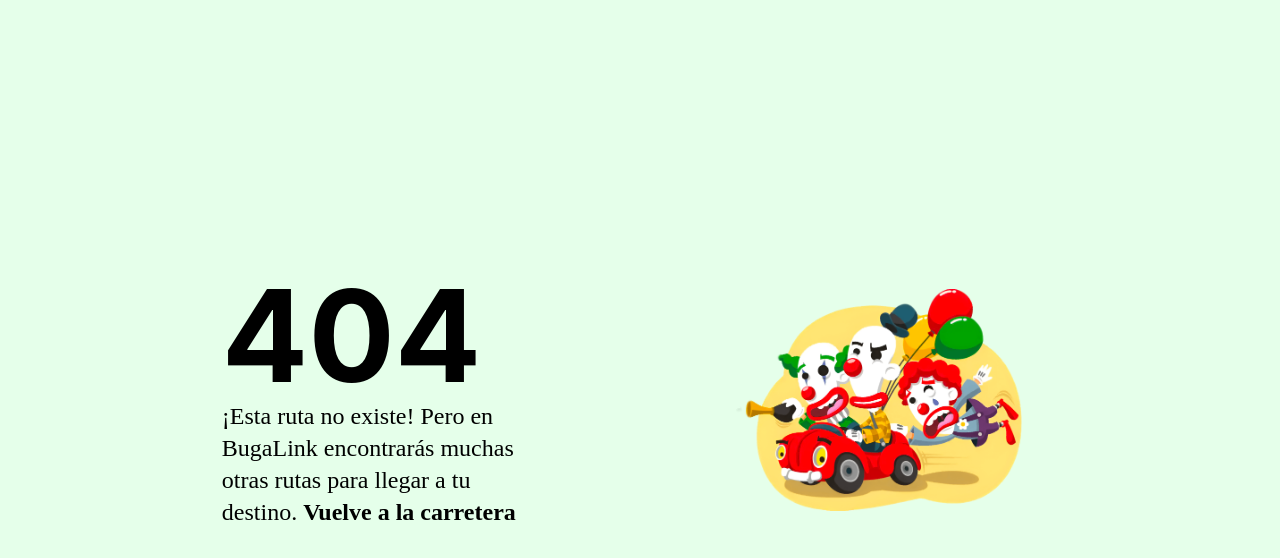
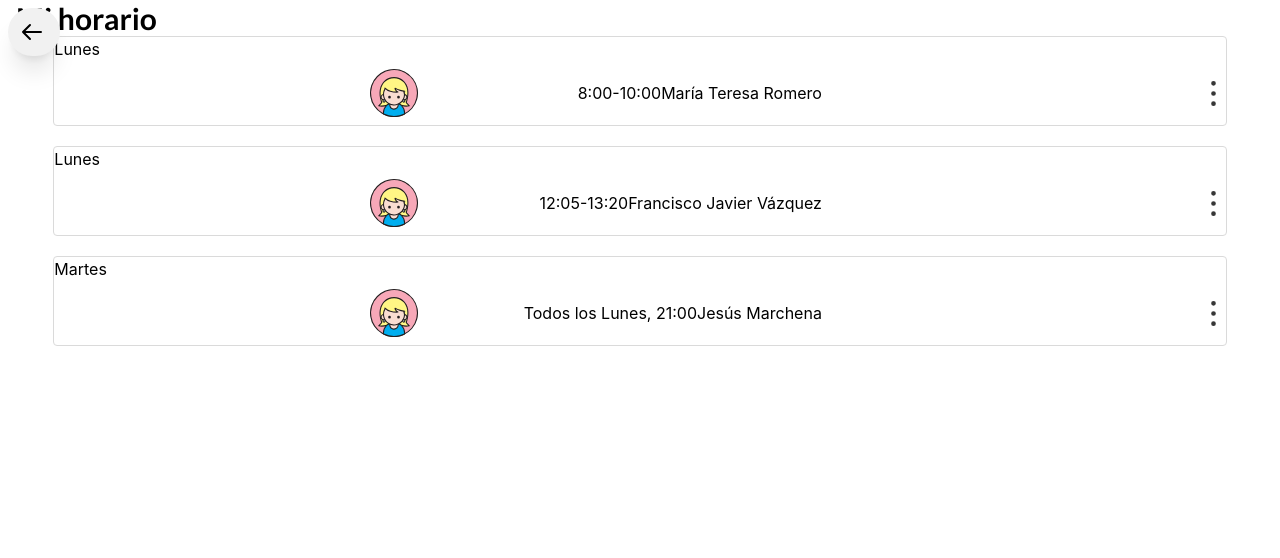
Before and after one commit to ISPP-Grupo5/BugaLink, a Next.js app in the folder bugalink-frontend/: page /schedule/myS in a window 1280 px wide. Before the commit this address had no page. Shown: the top 558 px of the page. Built offline with nearby package versions, Linux system fonts and the light colour scheme.

Commit message:
feat: "My schedule added"

```diff
--- /dev/null
+++ b/bugalink-frontend/components/schedule/index.tsx
@@ -0,0 +1,32 @@
+import React from 'react';
+import Avatar from '/public/assets/avatar.svg';
+import Dots from '/public/assets/dots.svg';
+
+
+export default function TripCard({
+    day,
+    name,
+    avatar,
+    date,
+    dots,
+  }) {
+    return (
+      <div className="card border-border-color border-solid border rounded mb-5 pb-2 w-11/12">
+        {day}
+        <div className="grid grid-cols-3 gap-x-10 items-center">
+          <div className="grid place-items-center mt-2 justify-end relative">
+            {/* <img src={avatar} /> */}
+            <Avatar />
+          </div>
+          <div className="grid place-items-center mt-2 justify-end relative">
+            {date}
+            {name}
+          </div>
+          <div className="grid place-items-center mt-2 justify-end relative">
+            {/* <img src={dots} /> */}
+            <Dots />
+          </div>
+        </div>
+      </div>
+    );
+  }
--- a/bugalink-frontend/pages/index.tsx
+++ b/bugalink-frontend/pages/index.tsx
@@ -8,61 +8,66 @@ import Calendar from '/public/icons/Vista-Principal/calendar.svg';
 
 export default function Home() {
   return (
-
-      <div className='h-full w-full bg-baseOrigin'>
-
+    <div className="h-full w-full bg-baseOrigin">
       <div className="flex flex-col">
-          <span className='relative grid grid-cols-2 mt-0.5'>
-
-            <div className='text-center text-ellipsis mt-12'>
-              <p className='text-3xl inline-block align-botton font-semibold'> Hola, Pedro</p>
+        <span className="relative grid grid-cols-2 mt-0.5">
+          <div className="text-center text-ellipsis mt-12">
+            <p className="text-3xl inline-block align-botton font-semibold">
+              {' '}
+              Hola, Pedro
+            </p>
           </div>
 
-            <div className='absolute text-center rounded-full -right-3 -top-4 scale-75'>
-              <img src="/icons/Vista-Principal/hombre.png" className='object-scale-down h-40 w-40 mx-auto scale-50'/> {/*TODO Añadir el icono en concreto*/}
+          <div className="absolute text-center rounded-full -right-3 -top-4 scale-75">
+            <img
+              src="/icons/Vista-Principal/hombre.png"
+              className="object-scale-down h-40 w-40 mx-auto scale-50"
+            />{' '}
+            {/*TODO Añadir el icono en concreto*/}
           </div>
-
         </span>
       </div>
 
-        <div className='flex  py-10'>
-          <span className='grid grid-cols-3 justify-items-center w-full'>
-
-            <Link href='#' className='bg-baseOrigin' >
-              <div className=''>
-                <Calendar className='bg-white rounded-xl '/>
+      <div className="flex  py-10">
+        <span className="grid grid-cols-3 justify-items-center w-full">
+          <Link href="#" className="bg-baseOrigin">
+            <div className="">
+              <Calendar className="bg-white rounded-xl " />
             </div>
 
-              <p className='text-lg text-center font-bold'>Horarios</p>
+            <p className="text-lg text-center font-bold">Horarios</p>
           </Link>
 
-            <Link href='#' className='bg-baseOrigin'>
-              <div className='relative content-center'>
-                <Chat className='bg-white rounded-xl '/>
-                <p className='absolute bg-lightRed w-7 h-7 rounded-full text-white text-center  -left-2 -top-2'>3</p>
+          <Link href="#" className="bg-baseOrigin">
+            <div className="relative content-center">
+              <Chat className="bg-white rounded-xl " />
+              <p className="absolute bg-lightRed w-7 h-7 rounded-full text-white text-center  -left-2 -top-2">
+                3
+              </p>
             </div>
 
-              <p className='bg-baseOrigin text-lg text-center font-bold'>Chats</p>
+            <p className="bg-baseOrigin text-lg text-center font-bold">Chats</p>
           </Link>
 
-            <Link href='#'className='bg-baseOrigin'>
-              <div className=''>
-                <House className='bg-white rounded-xl '/>
+          <Link href="#" className="bg-baseOrigin">
+            <div className="">
+              <House className="bg-white rounded-xl " />
             </div>
 
-              <p className='bg-baseOrigin text-lg text-center font-bold'>Dirrecciones</p>
+            <p className="bg-baseOrigin text-lg text-center font-bold">
+              Dirrecciones
+            </p>
           </Link>
         </span>
-
-
       </div>
 
-        <div className='relative' data-carousel="static">
-
-          <span className='grid grid-cols-2 -mt-4'>
-              <p className='text-xl text-left ml-5 font-bold'>Próximos viajes</p>
-              <a href='#'>
-                <p className='text-xl text-right mr-8 text-turquoise font-bold'>Historial</p>
+      <div className="relative" data-carousel="static">
+        <span className="grid grid-cols-2 -mt-4">
+          <p className="text-xl text-left ml-5 font-bold">Próximos viajes</p>
+          <a href="#">
+            <p className="text-xl text-right mr-8 text-turquoise font-bold">
+              Historial
+            </p>
           </a>
         </span>
 
@@ -82,9 +87,7 @@ export default function Home() {
           <DriverCard />
           <DriverCard />
           <DriverCard />
-
         </div>
-
       </div>
       <div className="flex flex-col">
         <Link href="/ride/V1StGXR8_Z5jdHi6B-myT/detailsOne">
@@ -102,11 +105,9 @@ export default function Home() {
         <Link href="/users/qyahXxJc/routines/driver/new">
           Crear rutina (conductor)
         </Link>
-          <Link href="/recommendations">
-            Recomendaciones
-          </Link>
+        <Link href="/recommendations">Recomendaciones</Link>
+        <Link href="/schedule/myS">Mi horario</Link>
       </div>
     </div>
-
   );
 }
--- /dev/null
+++ b/bugalink-frontend/pages/schedule/myS.tsx
@@ -0,0 +1,50 @@
+import { BackButton } from '../../components/buttons/Back';
+import Schedule from '../../components/schedule';
+
+const trips = [
+  {
+    day: 'Lunes',
+    name: 'María Teresa Romero',
+    avatar: '../../public/assets/avatar.svg',
+    date: '8:00-10:00',
+    dots: '../../public/assets/dots.svg',
+  },
+  {
+    day: 'Lunes',
+    name: 'Francisco Javier Vázquez',
+    avatar: '../../public/assets/avatar.svg',
+    date: '12:05-13:20',
+    dots: '../../public/assets/dots.svg',
+  },
+  {
+    day: 'Martes',
+    name: 'Jesús Marchena',
+    avatar: '../../public/assets/avatar.svg',
+    date: 'Todos los Lunes, 21:00',
+    dots: '../../public/assets/dots.svg',
+  },
+];
+
+export default function MySchedule() {
+  return (
+    <>
+      <div className="ml-4">
+        <p className="font-lato font-semibold text-3xl">Mi horario</p>
+      </div>
+      <div className="">
+        <BackButton />
+      </div>
+      <div className="trip-list grid justify-items-center">
+        {trips.map((trip) => (
+          <Schedule
+            day={trip.day}
+            name={trip.name}
+            avatar={trip.avatar}
+            date={trip.date}
+            dots={trip.dots}
+          />
+        ))}
+      </div>
+    </>
+  );
+}
```
Lines whose indentation alone changed are shown as unchanged.
